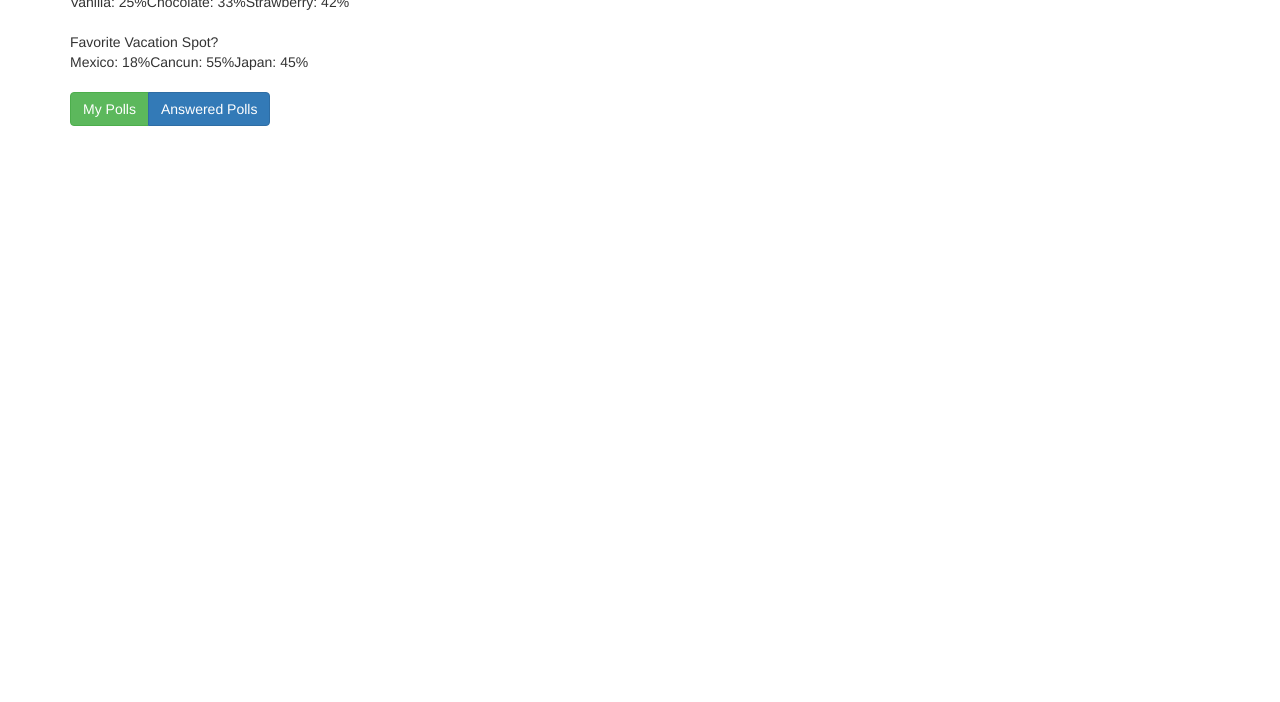
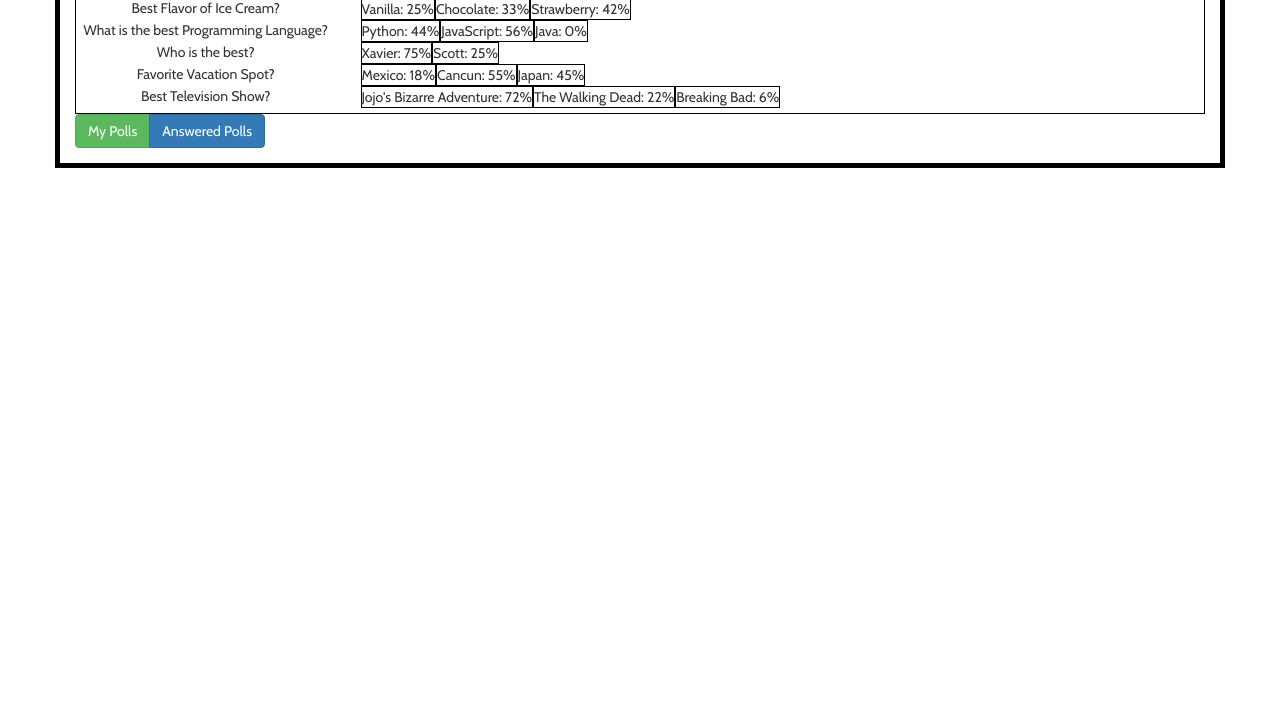
Before and after one commit to scottnm/PollApp, a plain HTML site: page index.html in a window 1280 px wide. Shown: the part 98-800 px from the top of the page. Drawn offline with nearby package versions, Linux system fonts and the light colour scheme.

Commit message:
style updates so answer bar appears to the right with correct width (kinda)

```diff
--- a/app.js
+++ b/app.js
@@ -16,22 +16,46 @@ app.controller("PreviewController", function(){
 var polls = [
     {
         name: "Best Flavor of Ice Cream?",
-        id: 0,
         votes: 12,
         answers: [
-            { choice: "Vanilla", votes: 3 },
-            { choice: "Chocolate", votes: 4 },
-            { choice: "Strawberry", votes: 5 }
+            { choice: "Vanilla", votes: 3},
+            { choice: "Chocolate", votes: 4},
+            { choice: "Strawberry", votes: 5}
+        ]
+    },
+    {
+        name: "What is the best Programming Language?",
+        votes: 41,
+        answers: [
+            { choice: "Python", votes: 18 },
+            { choice: "JavaScript", votes: 23 },
+            { choice: "Java", votes: 0 }
+        ]
+    },
+    {
+        name: "Who is the best?",
+        votes: 1000,
+        answers: [
+            { choice: "Xavier", votes: 750 },
+            { choice: "Scott", votes: 250 }
         ]
     },
     {
         name: "Favorite Vacation Spot?",
-        id: 1,
         votes: 55,
         answers: [
             {choice: "Mexico", votes: 10},
             {choice: "Cancun", votes: 30},
             {choice: "Japan", votes: 25}
         ]
+    },
+    {
+        name: "Best Television Show?",
+        votes: 1390,
+        answers: [
+            {choice: "Jojo's Bizarre Adventure", votes: 999},
+            {choice: "The Walking Dead", votes: 304},
+            {choice: "Breaking Bad", votes: 87}
+        ]
     }
 ];
--- a/index.html
+++ b/index.html
@@ -13,17 +13,16 @@
 
             <div id="poll-preview-wrapper" ng-controller="PreviewController as PrevC">
                 <div ng-repeat="poll in PrevC.polls">
-                    <div class="poll-entry">
-                        <span>{{poll.name}}</span>
-                        <div class="answer-bar">
-                            <span ng-repeat="answer in poll.answers">{{answer.choice}}: {{PrevC.votePercentage(poll, answer)}}%</span>
+                    <div class="poll-entry row">
+                        <div class="col-md-3">{{poll.name}}</div>
+                        <div class="answer-bar col-md-9">
+                            <div ng-repeat="answer in poll.answers" ng-style="{'width': PrevC.votePercentage(poll, answer)+'%'" style="border:1px solid black">{{answer.choice}}: {{PrevC.votePercentage(poll, answer)}}%</div>
                         </div>
-                        <br>
                     </div>
                 </div>
             </div>
 
-            <div class="btn-group">
+            <div class="btn-group text-center">
                 <button class="btn btn-success">
                     My Polls
                 </button>
--- a/interface.css
+++ b/interface.css
@@ -0,0 +1,29 @@
+@import url(https://fonts.googleapis.com/css?family=Lobster|Cabin);
+
+h1 {
+    font-family: "Lobster", cursive;
+}
+html, body {
+    font-family: "Cabin", sans-serif;
+}
+
+.container {
+    border: 5px solid black;
+    padding: 15px;
+}
+.poll-entry {
+    width: 100%;
+    display: flex;
+    text-align: center;
+}
+.answer-bar {
+    flex: 1;
+    display: flex;
+    overflow: hidden;
+    white-space: nowrap;
+}
+
+#poll-preview-wrapper {
+    border: 1px solid black;
+    padding: 5px;
+}
```
Also changed, not shown: 1 other file.
